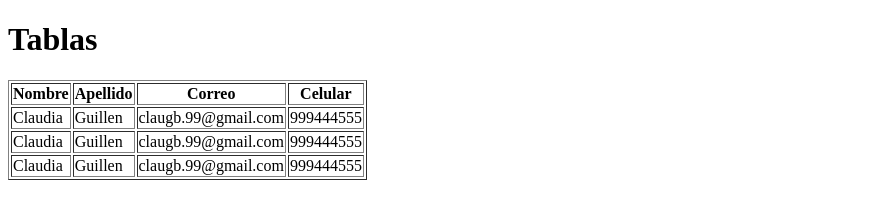
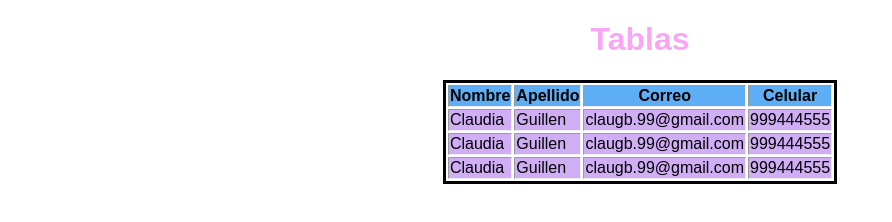
Before and after one commit to Toriewe/codigo-10, a plain HTML site: page tablas.html in a window 1280 px wide. Shown: the whole page, without its empty margins (0-892 px from the left). Drawn offline with Linux system fonts and the light colour scheme.

Commit message:
Terminando de agregar detalles

```diff
--- a/tablas.html
+++ b/tablas.html
@@ -6,11 +6,31 @@
     <meta name="viewport" content="width=device-width, initial-scale=1.0">
     <title>Document</title>
 </head>
+
+<style>
+    body {
+        font-family: Arial;
+        text-align: -webkit-center;
+    }
+
+    h1 {
+        color: #FAA5F6;
+    }
+
+    table{
+        border: solid;
+    }
+
+    td {
+        background-color: #D0AEF5;
+    }
+</style>
+
 <body>
     <h1>Tablas</h1>
     <!-- Estructura correcta -->
     <table border="1">
-        <thead>
+        <thead bgcolor="#5DAEF5">
             <th scope="col">Nombre</th>
             <th scope="col">Apellido</th>
             <th scope="col">Correo</th>
```
